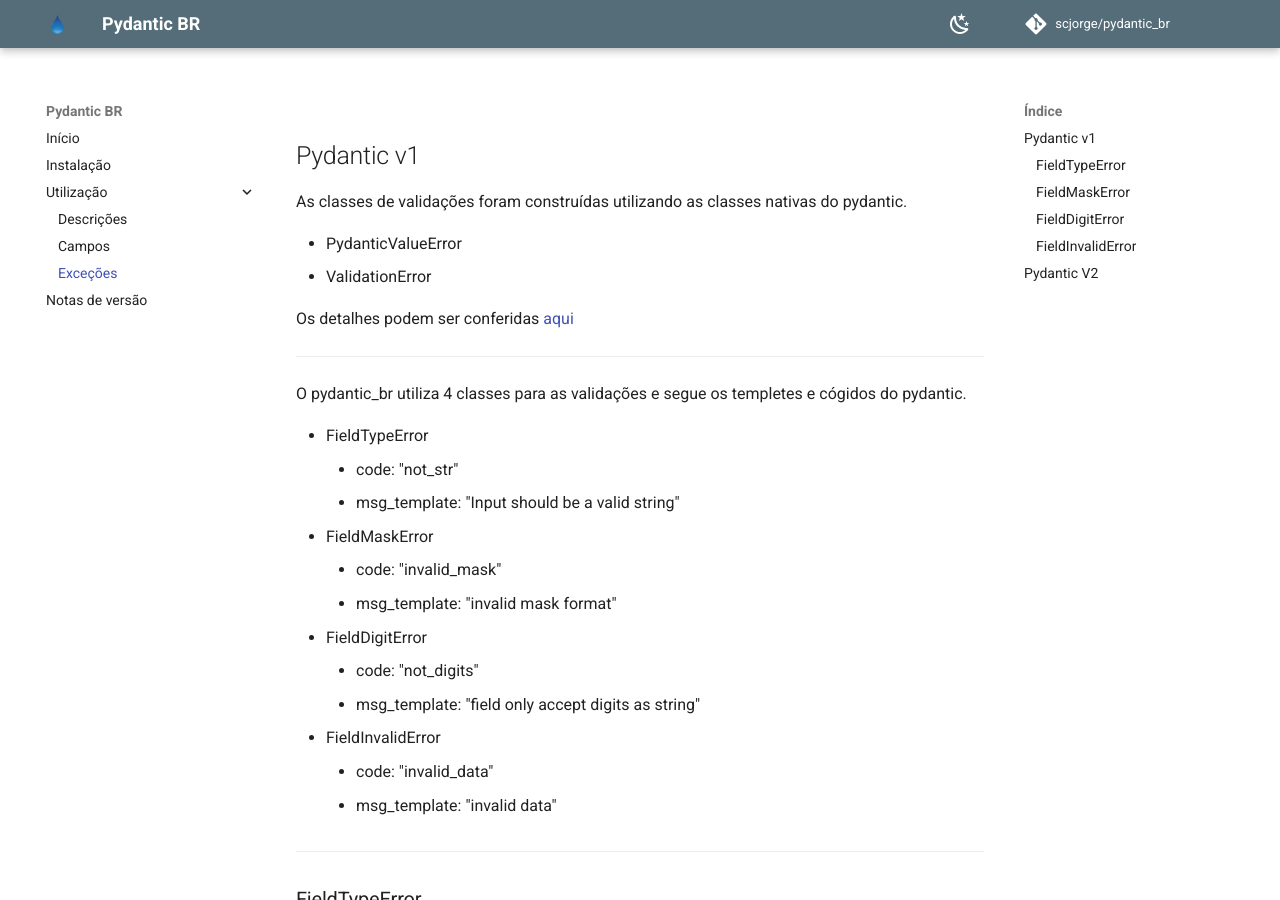
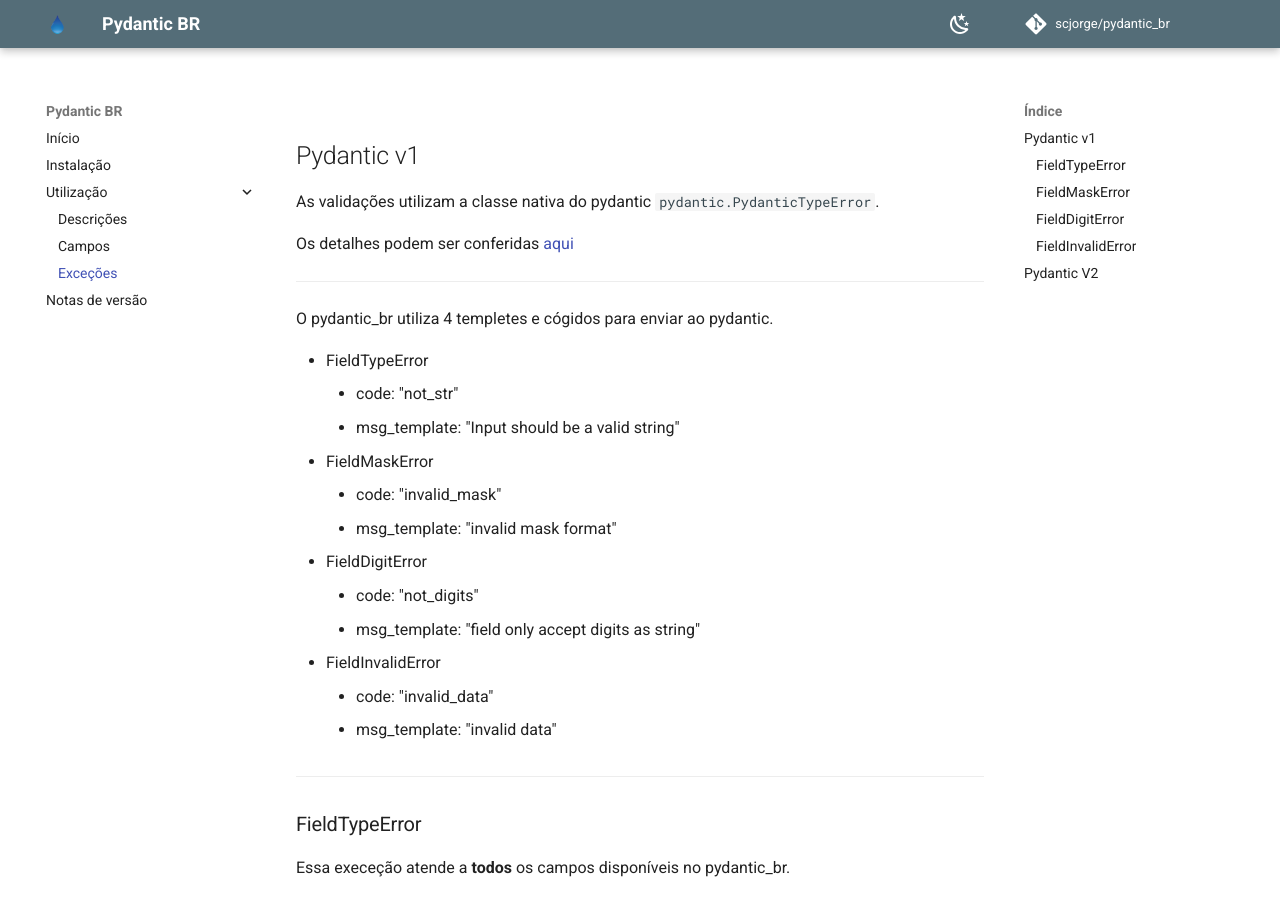
Before and after one commit to scjorge/pydantic_br, an MkDocs documentation site: the page built from docs/usage/exceptions.md, in a window 1280 px wide and 900 px high. Built offline with MkDocs 1.6.1 and Material for MkDocs 9.7.7, drawn with Linux system fonts in a browser that asks for light colours; comment, search, counter and statistics services are not loaded; some of the changed text lies outside the part shown.

Commit message:
docs: update docs

```diff
--- a/docs/usage/exceptions.md
+++ b/docs/usage/exceptions.md
@@ -1,15 +1,12 @@
 ## Pydantic v1
 
-As classes de validações foram construídas utilizando as classes nativas do pydantic.
-
-- PydanticValueError
-- ValidationError
+As validações utilizam a classe nativa do pydantic `pydantic.PydanticTypeError`.
 
 Os detalhes podem ser conferidas [aqui](https://docs.pydantic.dev/usage/models/#error-handling)
 
 ---
 
-O pydantic_br utiliza 4 classes para as validações e segue os templetes e cógidos do pydantic.
+O pydantic_br utiliza 4 templetes e cógidos para enviar ao pydantic.
 
 - FieldTypeError
     - code: "not_str"
@@ -156,6 +153,8 @@
 
 # Pydantic V2
 
+As validações utilizam a classe nativa do pydantic `pydantic_core.PydanticCustomError`.
+
 Funciona parecido com as exceções do pydantic v1 entretanto será considerado unicamente o atributo de `msg_template`
 
 - FieldTypeError
```
Also changed, not shown: docs/changelog.md (+3 -0 lines).
